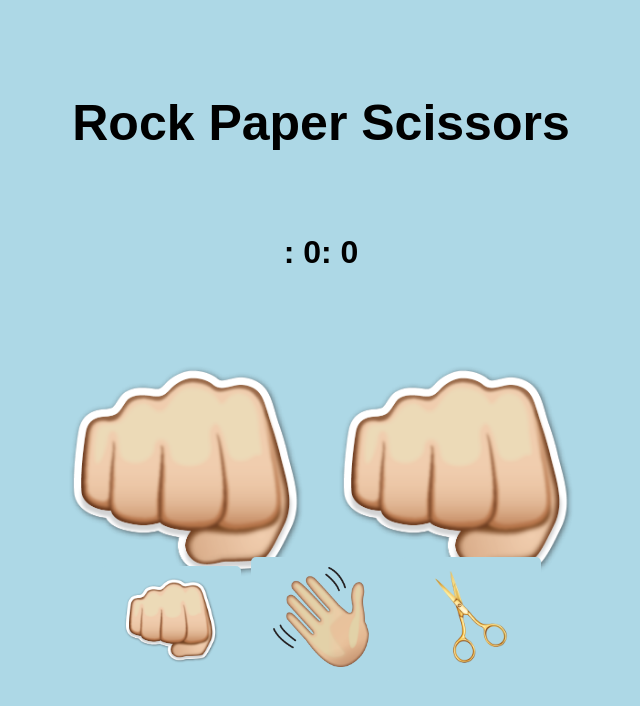
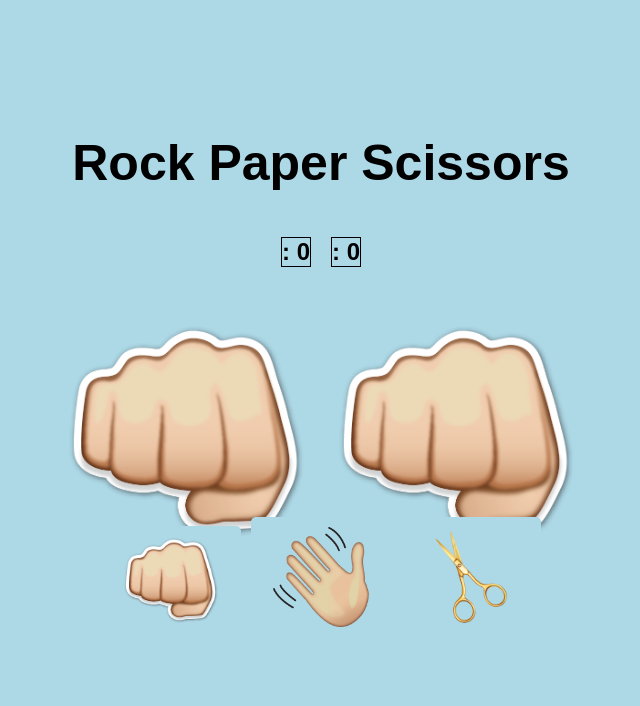
Before and after one commit to Livar94/rps-react, a React (Create React App) app: page /game in a window 1280 px wide. Shown: the top 706 px of the page, without its empty margins (319-959 px from the left). Built offline with nearby package versions, Linux system fonts and the light colour scheme.

Commit message:
Har stylat score i Game.jsx också

```diff
--- a/src/assets/StylesGame1.css
+++ b/src/assets/StylesGame1.css
@@ -51,12 +51,25 @@
 }
 
 .score {
-  height: 20vh;
+  height: 10vh;
   display: flex;
   justify-content: center;
   align-items: center;
-  /* padding: 15rem; */
+  /* padding: 15rem; */ /* Ta bort denna rad för att ta bort den stora paddingen */
+  margin: 20px; /* Lägg till marginal runt poängavsnittet */
+}
 
+/* Stilar för poängtexterna */
+.score-user1 {
+font-size: 24px;
+margin: 10px; /* Lägg till marginal mellan poängtexterna */
+border: 1px solid;
+}
+
+.score-user2{
+  font-size: 24px;
+  margin: 10px; /* Lägg till marginal mellan poängtexterna */
+  border: 1px solid;
 }
 
 /* Stilar för ikonerna */
--- a/src/components/Game.jsx
+++ b/src/components/Game.jsx
@@ -182,8 +182,8 @@ function makeMove(move) {
     <div className="App">
       <h1 className='heading'>Rock Paper Scissors</h1>
       <div className='score'>
-        <h1>{user1Label} : {userScore}</h1>
-        <h1>{user2Label}: {user2Score}</h1>
+        <h1 className='score-user1'>{user1Label} : {userScore}</h1>
+        <h1 className='score-user2'>{user2Label}: {user2Score}</h1>
       </div>
       {/* <div className='choice'>
         <div className='choice-user'>
```
